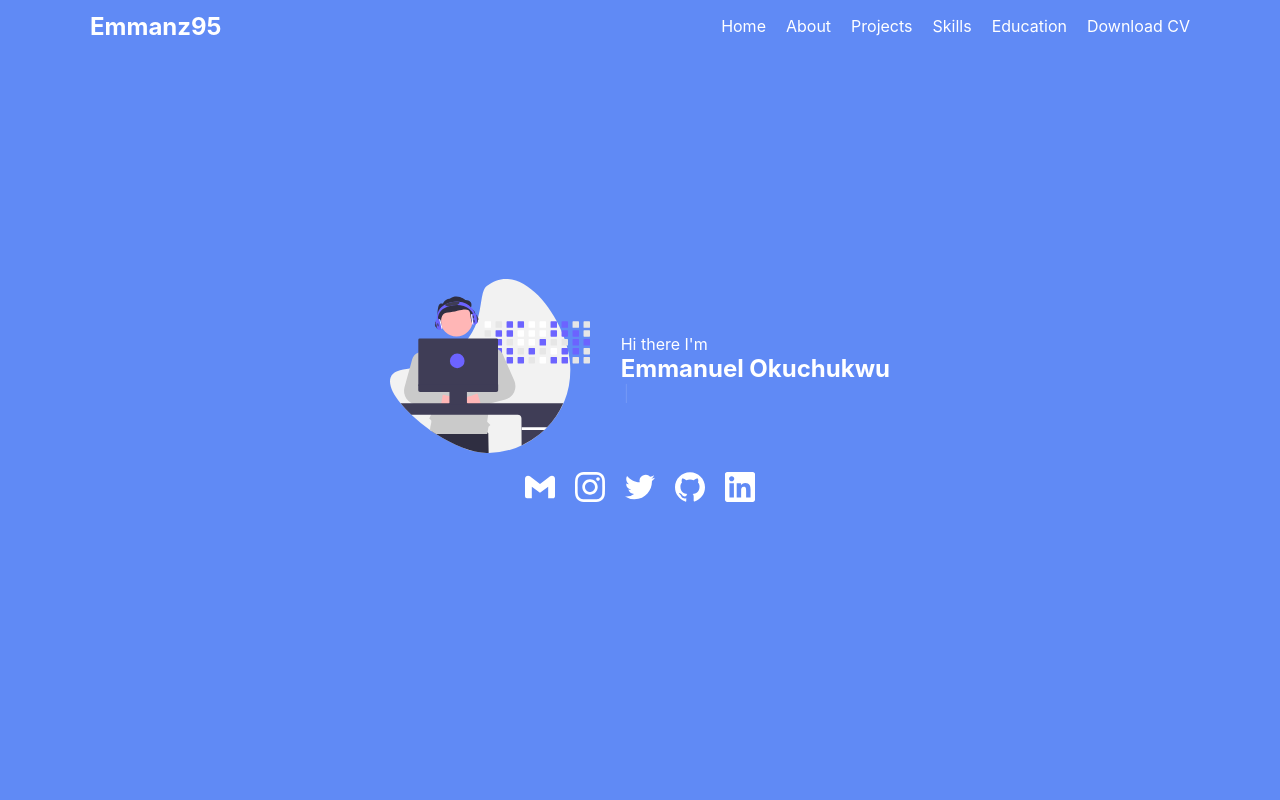
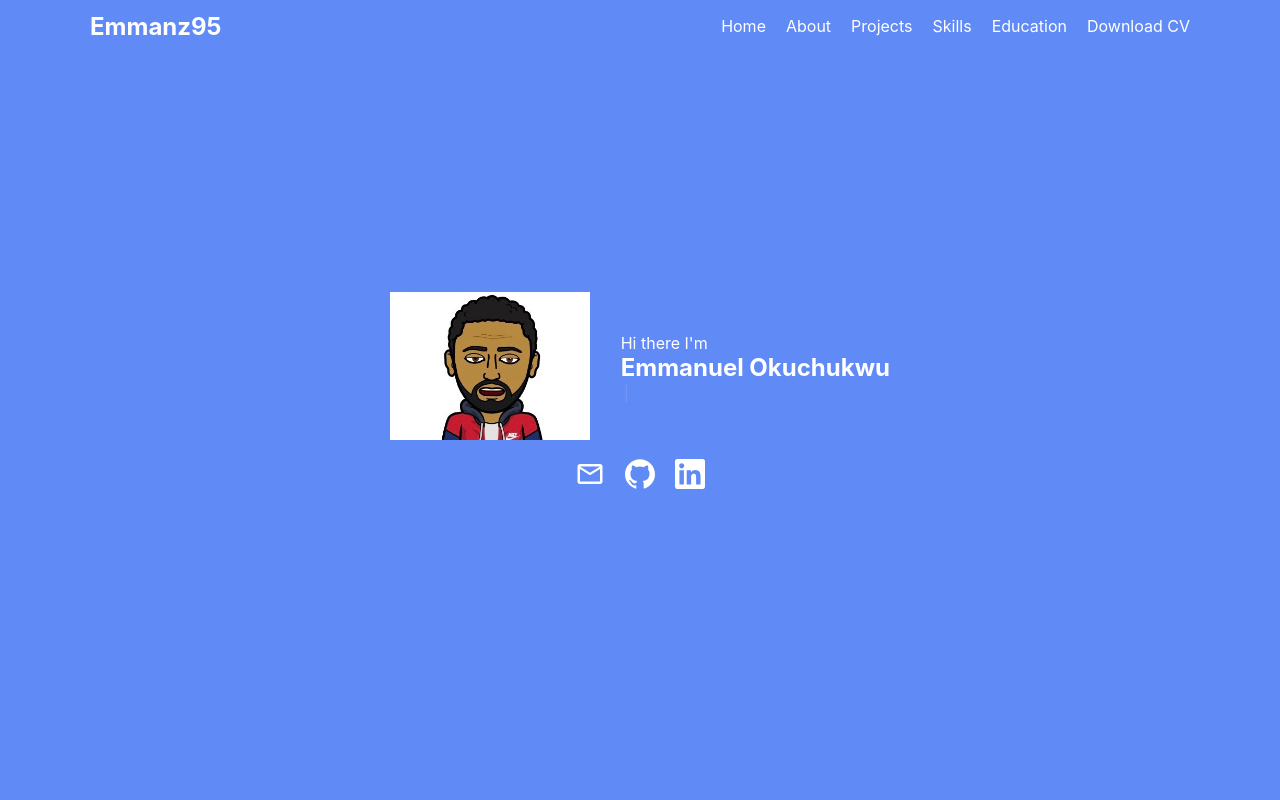
Before and after one commit to emmanz1995/emmanza95-portfolio, a React (Create React App) app: page / in a window 1280 px wide. Shown: the top 800 px of the page. Built offline with nearby package versions, Linux system fonts and the light colour scheme.

Commit message:
new changes

```diff
--- a/src/components/Header.tsx
+++ b/src/components/Header.tsx
@@ -3,6 +3,7 @@ import styled from 'styled-components';
 import { IAbout } from '../utils/types';
 import { aboutData } from '../utils/data';
 import { SiGmail, SiInstagram, SiTwitter, SiGithub, SiLinkedin } from 'react-icons/si';
+import { MdOutlineMail } from 'react-icons/md';
 import { useTypewriter, Cursor } from 'react-simple-typewriter';
 
 const Hero = () => {
@@ -30,13 +31,7 @@ const Hero = () => {
                 <div className="contact">
                     <div className="social-media-container">
                         <a href="mailto:emmanza2@gmail.com " className="handles" target="_blank" rel="noreferrer">
-                            <SiGmail size={30} />
-                        </a>
-                        <a href="https://www.instagram.com/emmanz77/" className="handles" target="_blank" rel="noreferrer">
-                            <SiInstagram size={30} />
-                        </a>
-                        <a href="https://twitter.com/emmanza2" className="handles" target="_blank" rel="noreferrer">
-                            <SiTwitter size={30} />
+                            <MdOutlineMail size={30} />
                         </a>
                         <a href="https://github.com/emmanz1995" className="handles" target="_blank" rel="noreferrer">
                             <SiGithub size={30} />
@@ -67,6 +62,7 @@ const StyledHeroContainer = styled.section`
   .about-img {
     width: 100%;
     height: auto;
+    //clip-path: circle(40%);
   }
   .header-wrapper {
     width: 500px;
--- a/src/styles/footer.ts
+++ b/src/styles/footer.ts
@@ -1,18 +1,19 @@
 import styled from 'styled-components';
 
 export const StyledFooterContainer = styled.footer`
-  background-color: ${(props: any) => props.theme.light};
+  background-color: ${(props: any) => props.theme.primaryColor};
   width: 100%;
   padding: 20px;
   display: flex;
   align-items: center;
   justify-content: center;
+  border-top: 2px solid ${(props: any) => props.theme.light};
   .footer-wrapper {
     text-align: center;
     width: 100%;
-    color: ${(props: any) => props.theme.secondaryColor};
+    color: ${(props: any) => props.theme.light};
     a {
-      color: ${(props: any) => props.theme.secondaryColor};
+      color: ${(props: any) => props.theme.light};
       text-decoration: none;
     }
   }
--- a/src/utils/data.ts
+++ b/src/utils/data.ts
@@ -59,7 +59,7 @@
 
 export const aboutData = {
     name: 'Emmanuel Okuchukwu',
-    pic: 'assets/undraw_developer_activity_re_39tg.svg',
+    pic: '/assets/emmanz95-avatar.JPG',
     nickname: 'emmanz95',
     occupation: 'Software Engineer',
     shortDescription: 'I am a Full-Stack Developer who specializes in JavaScript and its technologies!',
```
Also changed, not shown: public/assets/emmanz95-avatar.JPG (added).
